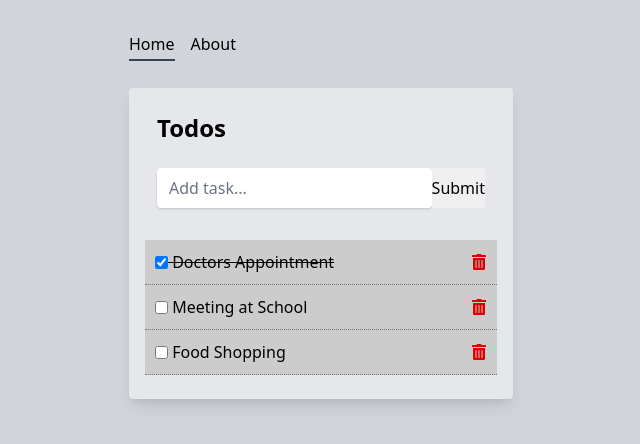
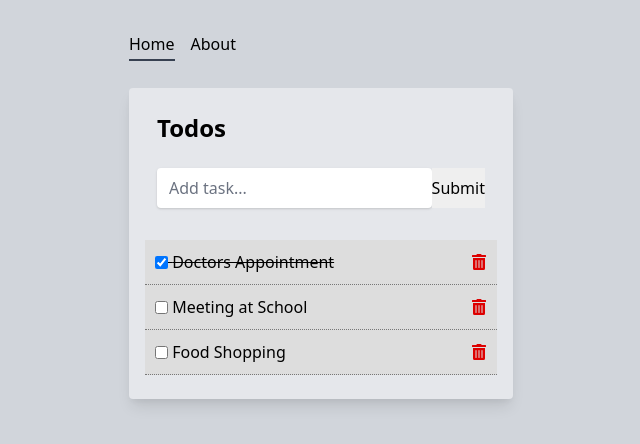
Before and after one commit to naruto4999/to-do-app, a React (Create React App) app: page / in a window 1280 px wide. Shown: the top 444 px of the page, without its empty margins (319-959 px from the left). Built offline with nearby package versions, Linux system fonts and the light colour scheme.

Commit message:
TodoItem: Make background color of todo items lighter

```diff
--- a/src/components/TodoItem.js
+++ b/src/components/TodoItem.js
@@ -7,7 +7,7 @@ function TodoItem(props) {
       display: "flex",
       alignItems: "center",
       justifyContent: "flex-start",
-      background: "#ccc",
+      background: "#dddddd",
       padding: "10px",
       borderBottom: "1px #777 dotted",
       textDecoration: props.todo.completed ? "line-through" : "none",
```
